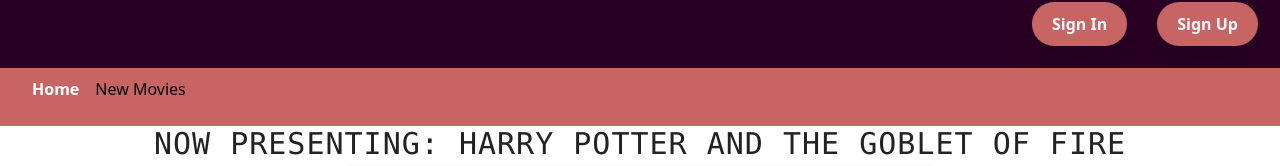
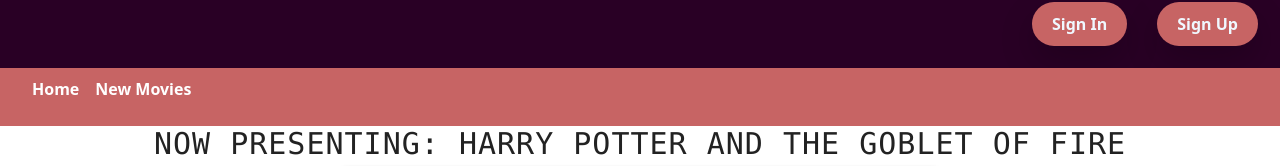
Before and after one commit to JamTru/LoopCinemaWebsite, a React (Create React App) app: page / in a window 1280 px wide. Shown: the part 134-300 px from the top of the page. Built offline with nearby package versions, Linux system fonts and the light colour scheme.

Commit message:
Fixed Navbar Button CSS

```diff
--- a/src/components/MenuItems.css
+++ b/src/components/MenuItems.css
@@ -6,6 +6,8 @@
   text-decoration: none;
   background:none;
   border:none;
+  font-weight: bold;
+  color:white;
 }
 .menu-open {
   position:absolute;
```
